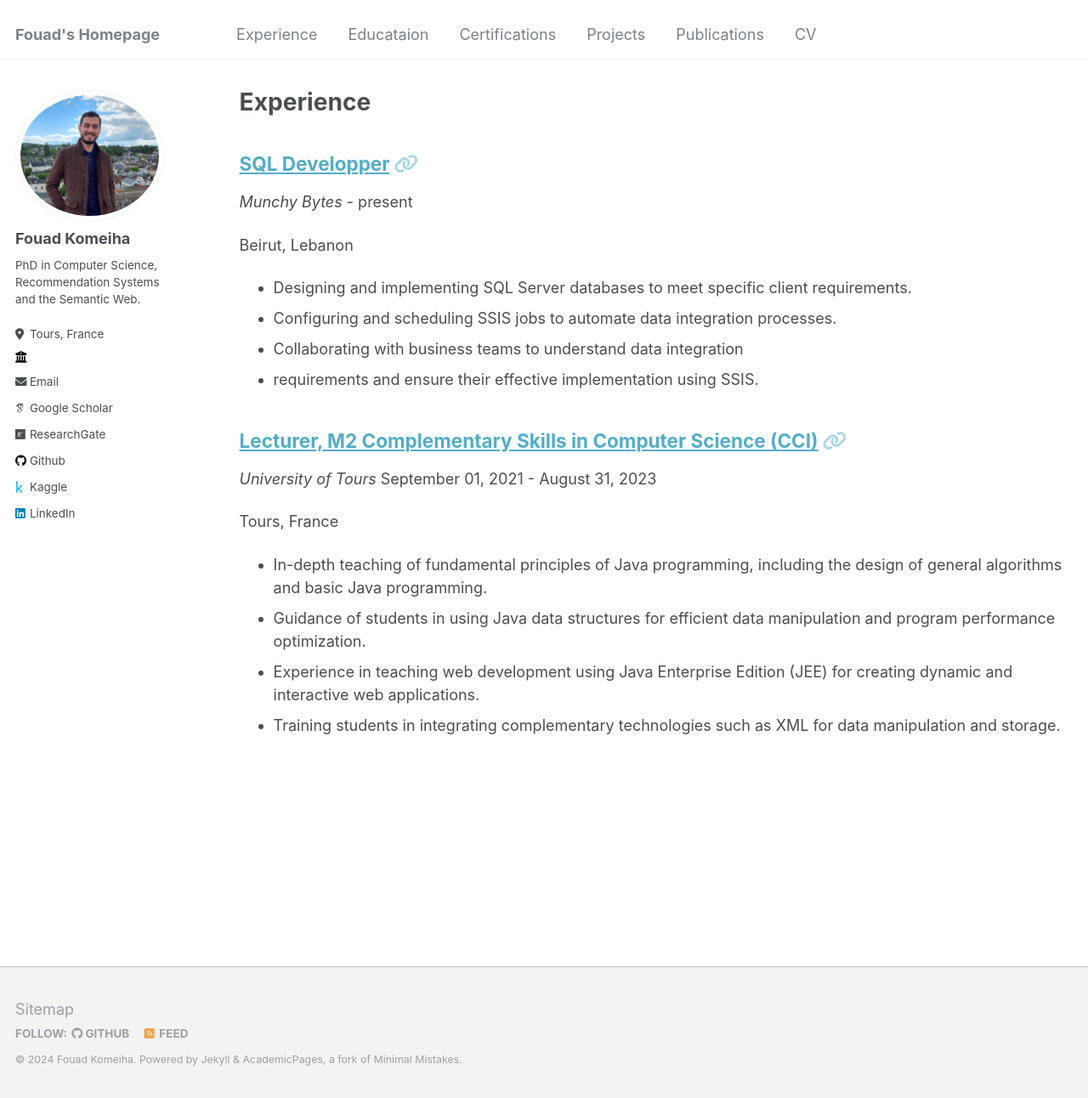
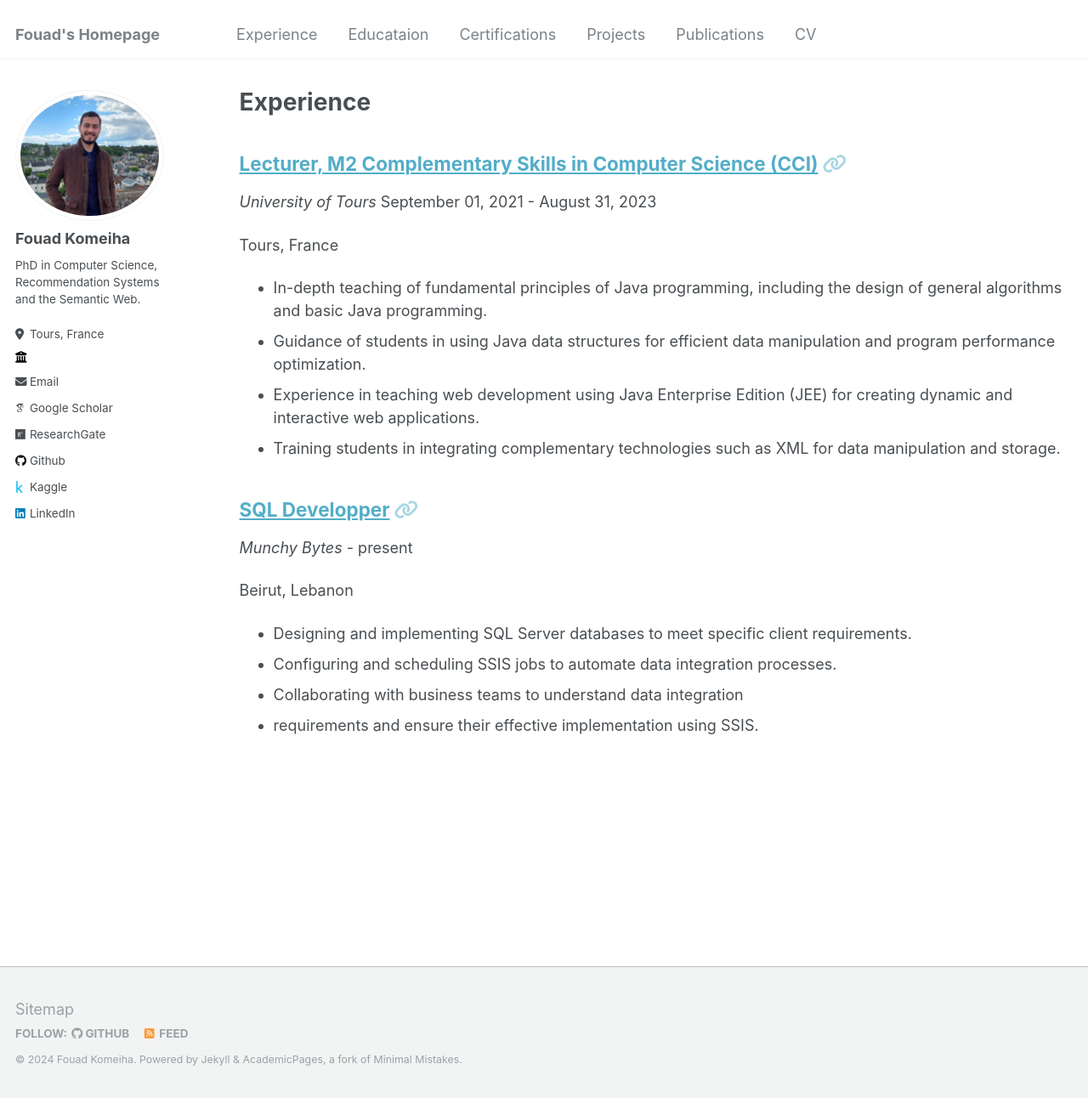
Before and after one commit to FouadKom/FouadKom.github.io, a Jekyll site: the page built from _pages/experience.md, in a window 1280 px wide and 1292 px high. Shown: the whole window at 85% size. Built offline with Jekyll 4.4.1, drawn with Linux system fonts in a browser that asks for light colours; some web fonts are replaced.

Commit message:
Update experience.md

```diff
--- a/_pages/experience.md
+++ b/_pages/experience.md
@@ -7,6 +7,8 @@ author_profile: true
 
 {% include base_path %}
 
-{% for experience in site.experience %}
+{% assign sorted_experiences = site.experience | sort: 'to' | reverse %}
+
+{% for experience in sorted_experiences %}
   {% include archive-single-exp.html %}
 {% endfor %}
```
